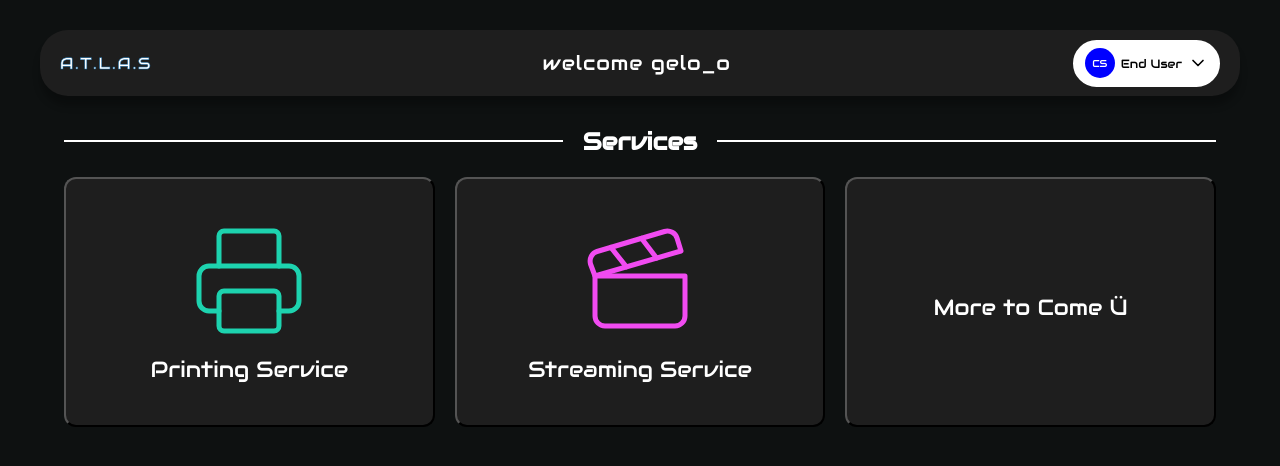
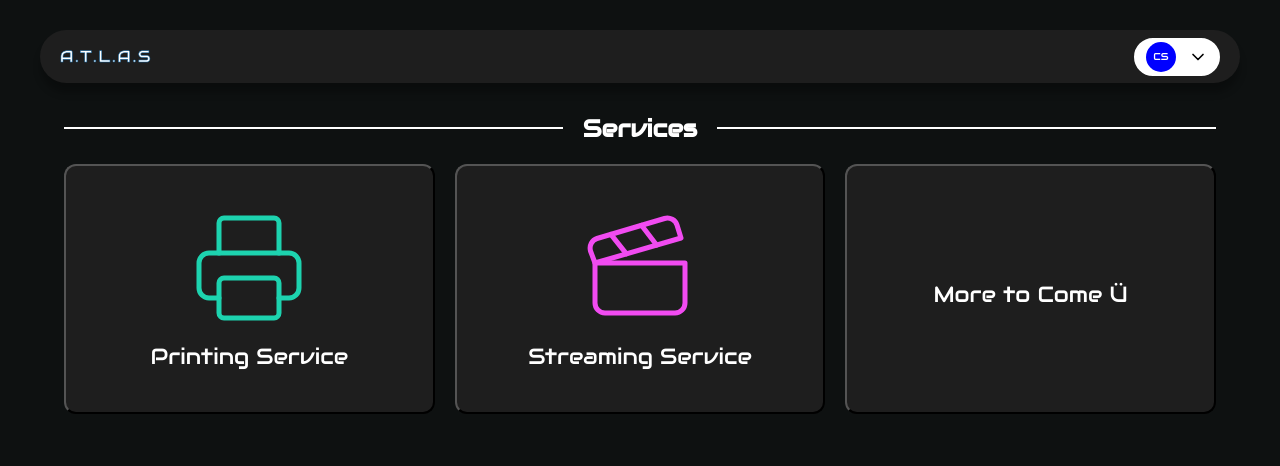
Before and after one commit to gelo-o/a.t.l.a.s, a React (Vite) app in the folder frontend/: page /dashboard_end in a window 1280 px wide. Shown: the top 466 px of the page. Built offline with nearby package versions, Linux system fonts and the light colour scheme; a web font is replaced by a local one.

Commit message:
Added: Dynamic Username & Role

```diff
--- a/frontend/src/components/NavigationBar/NavigationBar.jsx
+++ b/frontend/src/components/NavigationBar/NavigationBar.jsx
@@ -3,24 +3,29 @@ import { ChevronDown } from 'lucide-react';
 import { useNavigate } from "react-router-dom";
 import { useState } from 'react';
 
-function NavigationBar() {
+function NavigationBar({ children, role }) {
     const navigate = useNavigate();
     const [isOpen, setIsOpen] = useState(false);
 
+    function logoutProcess() {
+        localStorage.removeItem('username');
+        localStorage.removeItem('role');
+        navigate('/');
+    }
     return(
         <div className="navbar-container">
             <nav className='navbar'>
                 <h3 onClick = {() => navigate("/dashboard_end")} className='page-logo'>A.T.L.A.S</h3>
-                <h3 className='greeting'>welcome gelo_o</h3>
+                <h3 className='greeting'>{children}</h3>
 
                 <div className="profile-dropdown">
                     <button className="profile" onClick = {() => setIsOpen(!isOpen)}>
                         <span className='profile-picture'>CS</span>
-                        <h3 className='user-type'>End User</h3>
+                        <h3 className='user-type'>{role}</h3>
                         <ChevronDown className={`dropdown ${isOpen ? "rotated" : ""}`}/>
                     </button>
 
-                    <button className={`dropdown-option ${isOpen ? "show" : ""}`} onClick = {() => navigate('/')}>Logout</button>
+                    <button className={`dropdown-option ${isOpen ? "show" : ""}`} onClick = {logoutProcess}>Logout</button>
 
                 </div>
             </nav>
```
